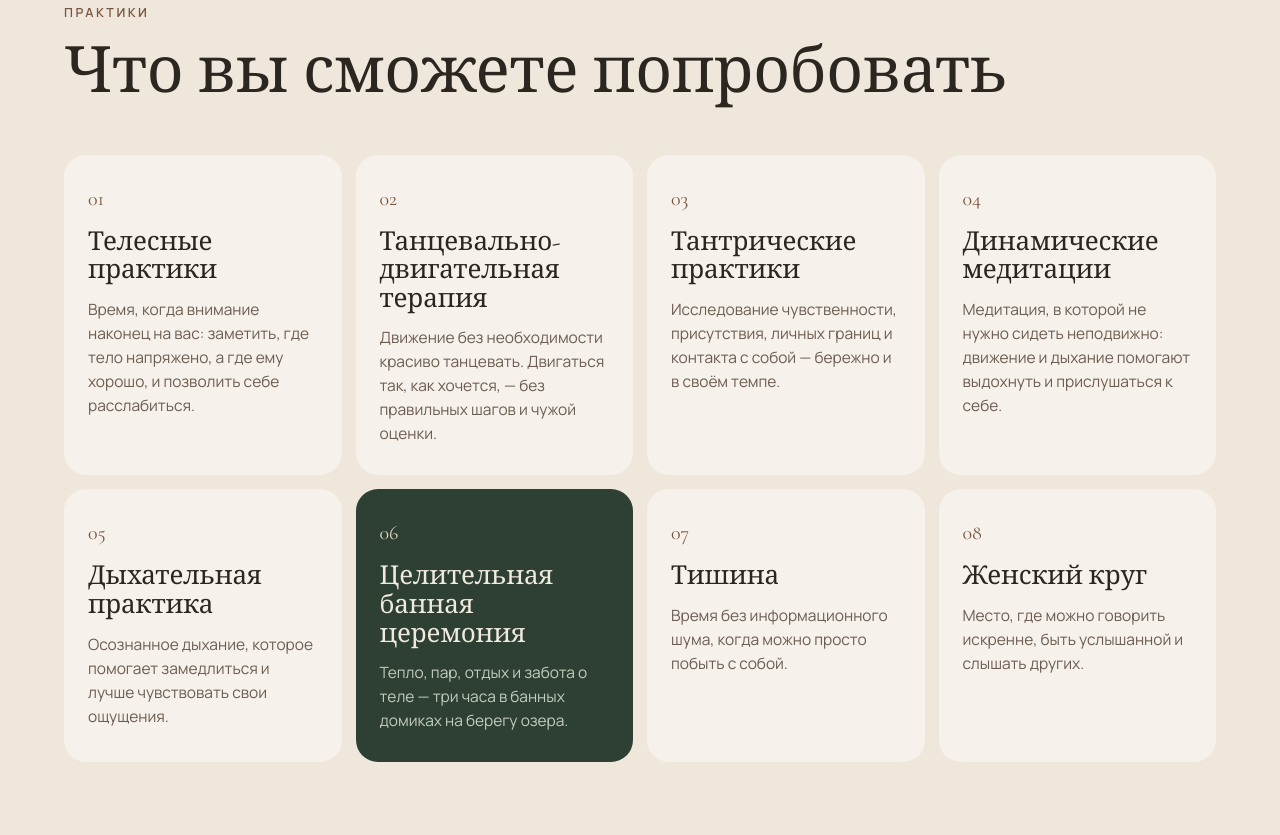
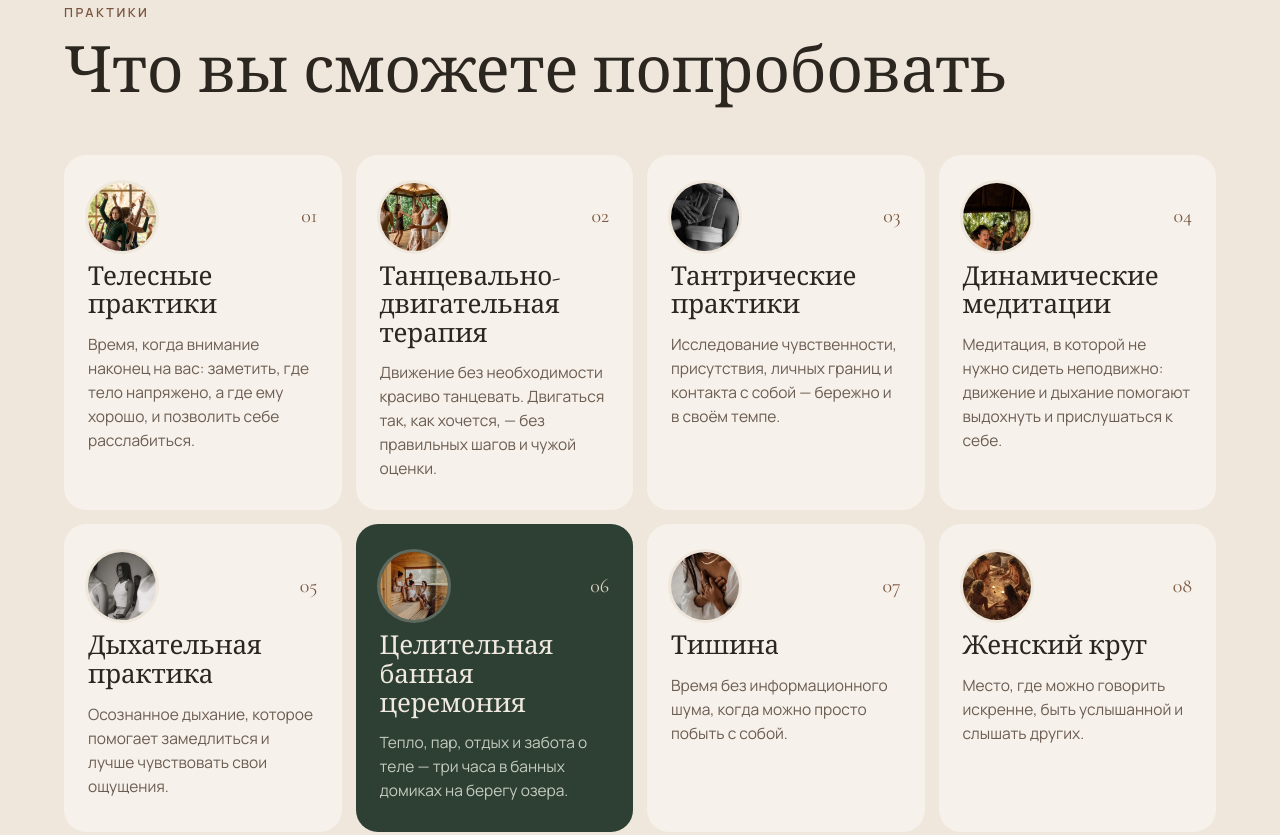
Before and after one commit to v9998723051-source/mill, a plain HTML site: page index.html in a window 1280 px wide. Shown: the part 9153-9988 px from the top of the page. Drawn offline with nearby package versions, Linux system fonts and the light colour scheme; a web font is replaced by a local one.

Commit message:
Фото-миниатюры к карточкам практик
Co-Authored-By: Claude Opus 5.5 <noreply@anthropic.com>
Claude-Session: https://claude.ai/code/session_01VWjbQkDcaSGrw5SrNYP2bc

```diff
--- a/index.html
+++ b/index.html
@@ -418,6 +418,9 @@ p.final-lines{display:block;max-width:720px;line-height:1.7}
 .host-roles i{font-style:normal;color:var(--sage-d);margin:0 4px}
 .host-bio{margin-top:20px;display:flex;flex-direction:column;gap:12px;font-size:17px;color:var(--ink)}
 .host-quote{font-family:var(--serif);font-style:italic;font-size:clamp(21px,2.2vw,25px);line-height:1.35;color:var(--green);padding-left:16px;border-left:2px solid var(--brown)}
+.card-top{display:flex;align-items:center;justify-content:space-between;gap:12px}
+.pr-img{width:68px;height:68px;border-radius:50%;object-fit:cover;flex:none;box-shadow:0 0 0 3px var(--milk-2)}
+.card.dark .pr-img{box-shadow:0 0 0 3px rgba(239,233,223,.25)}
 /* responsive */
 @media (max-width:1024px){
   .prac-grid,.p-grid{grid-template-columns:repeat(2,minmax(0,1fr))}
@@ -622,14 +625,14 @@ p.final-lines{display:block;max-width:720px;line-height:1.7}
       <div class="rv"><div class="eyebrow">Практики</div><h2 class="h2" style="margin-top:14px">Что вы сможете попробовать</h2></div>
     </div>
     <div class="prac-grid">
-      <article class="card rv"><div class="num">01</div><h3>Телесные практики</h3><p>Время, когда внимание наконец на вас: заметить, где тело напряжено, а где ему хорошо, и позволить себе расслабиться.</p></article>
-      <article class="card rv"><div class="num">02</div><h3>Танцевально-двигательная терапия</h3><p>Движение без необходимости красиво танцевать. Двигаться так, как хочется, — без правильных шагов и чужой оценки.</p></article>
-      <article class="card rv"><div class="num">03</div><h3>Тантрические практики</h3><p>Исследование чувственности, присутствия, личных границ и контакта с собой — бережно и в своём темпе.</p></article>
-      <article class="card rv"><div class="num">04</div><h3>Динамические медитации</h3><p>Медитация, в которой не нужно сидеть неподвижно: движение и дыхание помогают выдохнуть и прислушаться к себе.</p></article>
-      <article class="card rv"><div class="num">05</div><h3>Дыхательная практика</h3><p>Осознанное дыхание, которое помогает замедлиться и лучше чувствовать свои ощущения.</p></article>
-      <article class="card dark rv"><div class="num">06</div><h3>Целительная банная церемония</h3><p>Тепло, пар, отдых и забота о теле — три часа в банных домиках на берегу озера.</p></article>
-      <article class="card rv"><div class="num">07</div><h3>Тишина</h3><p>Время без информационного шума, когда можно просто побыть с собой.</p></article>
-      <article class="card rv"><div class="num">08</div><h3>Женский круг</h3><p>Место, где можно говорить искренне, быть услышанной и слышать других.</p></article>
+      <article class="card rv"><div class="card-top"><img class="pr-img" src="img/pr-body.webp" alt="Телесные практики" loading="lazy" width="120" height="120"><div class="num">01</div></div><h3>Телесные практики</h3><p>Время, когда внимание наконец на вас: заметить, где тело напряжено, а где ему хорошо, и позволить себе расслабиться.</p></article>
+      <article class="card rv"><div class="card-top"><img class="pr-img" src="img/pr-dance.webp" alt="Танцевально-двигательная терапия" loading="lazy" width="120" height="120"><div class="num">02</div></div><h3>Танцевально-двигательная терапия</h3><p>Движение без необходимости красиво танцевать. Двигаться так, как хочется, — без правильных шагов и чужой оценки.</p></article>
+      <article class="card rv"><div class="card-top"><img class="pr-img" src="img/pr-tantra.webp" alt="Тантрические практики" loading="lazy" width="120" height="120"><div class="num">03</div></div><h3>Тантрические практики</h3><p>Исследование чувственности, присутствия, личных границ и контакта с собой — бережно и в своём темпе.</p></article>
+      <article class="card rv"><div class="card-top"><img class="pr-img" src="img/pr-dynamic.webp" alt="Динамические медитации" loading="lazy" width="120" height="120"><div class="num">04</div></div><h3>Динамические медитации</h3><p>Медитация, в которой не нужно сидеть неподвижно: движение и дыхание помогают выдохнуть и прислушаться к себе.</p></article>
+      <article class="card rv"><div class="card-top"><img class="pr-img" src="img/pr-breath.webp" alt="Дыхательная практика" loading="lazy" width="120" height="120"><div class="num">05</div></div><h3>Дыхательная практика</h3><p>Осознанное дыхание, которое помогает замедлиться и лучше чувствовать свои ощущения.</p></article>
+      <article class="card dark rv"><div class="card-top"><img class="pr-img" src="img/pr-banya.webp" alt="Целительная банная церемония" loading="lazy" width="120" height="120"><div class="num">06</div></div><h3>Целительная банная церемония</h3><p>Тепло, пар, отдых и забота о теле — три часа в банных домиках на берегу озера.</p></article>
+      <article class="card rv"><div class="card-top"><img class="pr-img" src="img/pr-silence.webp" alt="Тишина" loading="lazy" width="120" height="120"><div class="num">07</div></div><h3>Тишина</h3><p>Время без информационного шума, когда можно просто побыть с собой.</p></article>
+      <article class="card rv"><div class="card-top"><img class="pr-img" src="img/pr-circle.webp" alt="Женский круг" loading="lazy" width="120" height="120"><div class="num">08</div></div><h3>Женский круг</h3><p>Место, где можно говорить искренне, быть услышанной и слышать других.</p></article>
     </div>
   </div>
 </section>
```
Also changed, not shown: img/pr-banya.webp (added), img/pr-body.webp (added), img/pr-breath.webp (added), img/pr-circle.webp (added), img/pr-dance.webp (added), img/pr-dynamic.webp (added), img/pr-silence.webp (added), img/pr-tantra.webp (added).
